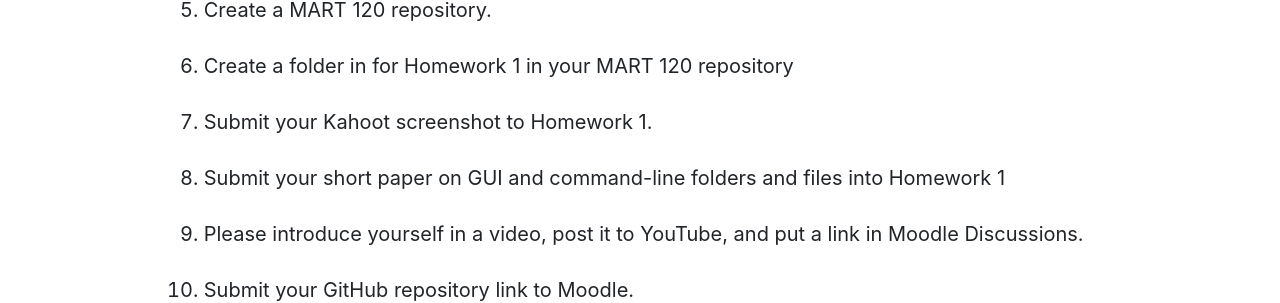
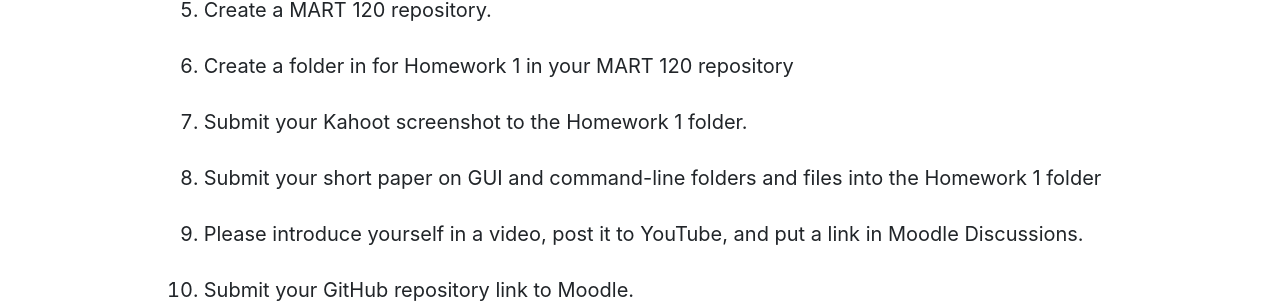
Before and after one commit to Montana-Media-Arts/120_CreativeCoding1-Spring2021, a Jekyll site: the page built from modules/week-1/_posts/2017-01-09-homework.md, in a window 1280 px wide. Shown: the part 971-1274 px from the top of the page. Built offline with Jekyll 4.4.1, drawn with Linux system fonts in a browser that asks for light colours; nearby versions of some CDN libraries.

Commit message:
Update 2017-01-09-homework.md

```diff
--- a/modules/week-1/_posts/2017-01-09-homework.md
+++ b/modules/week-1/_posts/2017-01-09-homework.md
@@ -19,8 +19,8 @@ Your homework for this week is to:
 4. Create a GitHub.com account.
 5. Create a MART 120 repository.
 6. Create a folder in for Homework 1 in your MART 120 repository
-7. Submit your Kahoot screenshot to Homework 1.
-8. Submit your short paper on GUI and command-line folders and files into Homework 1
+7. Submit your Kahoot screenshot to the Homework 1 folder.
+8. Submit your short paper on GUI and command-line folders and files into the Homework 1 folder
 9. Please introduce yourself in a video, post it to YouTube, and put a link in Moodle Discussions.
 10. Submit your GitHub repository link to Moodle.
 
```
